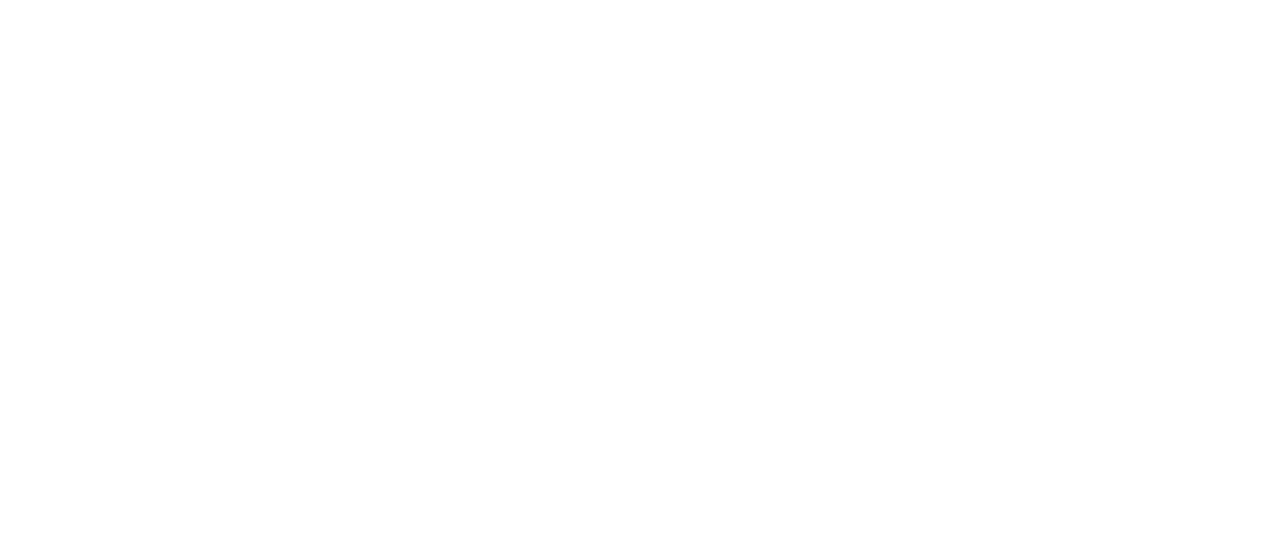
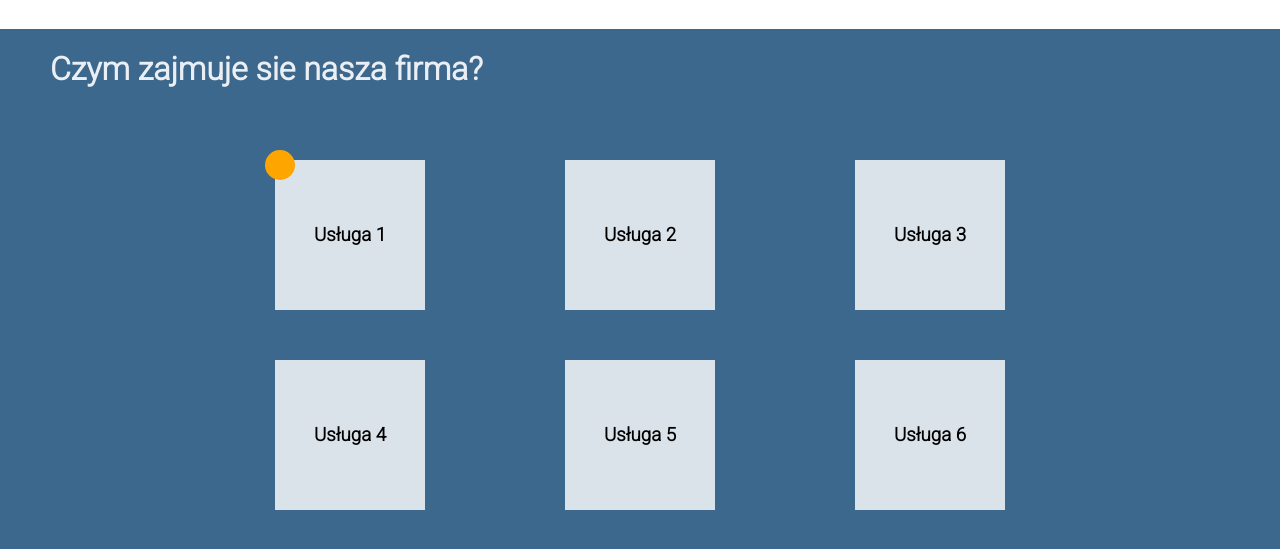
Before and after one commit to xoxoffy/collars-react-01, a React (Vite) app: page / in a window 1280 px wide. Shown: the part 1315-1864 px from the top of the page. Before the commit the page ends 1319 px from the top, so only its background shows below. Built offline with nearby package versions, Linux system fonts and the light colour scheme.

Commit message:
Service boxes finished

```diff
--- a/src/App.tsx
+++ b/src/App.tsx
@@ -1,14 +1,16 @@
 import './App.css';
 import HomeSection from './components/HomeSection/HomeSection';
 import NavBar from './components/Navbar/NavBar';
+import ServiceBoxes from './components/ServiceBoxes/ServiceBoxes';
 import Specialists from './components/Specialists/Specialists';
 
-const App = () => {
+const App: React.FunctionComponent = () => {
   return (
     <div className="App">
       <NavBar />
       <HomeSection />
       <Specialists />
+      <ServiceBoxes />
     </div>
   );
 };
--- /dev/null
+++ b/src/components/ServiceBoxes/ServiceBox/ServiceBox.css
@@ -0,0 +1,28 @@
+.service-box {
+  width: 150px;
+  height: 150px;
+  background-color: rgba(255, 255, 255, 0.815);
+  display: flex;
+  flex-wrap: wrap;
+  justify-content: center;
+  align-items: center;
+  margin-top: 50px;
+  margin-left: 25px;
+  margin-right: 25px;
+  transition-duration: 0.5s;
+}
+
+.service-box:hover {
+  transition-duration: 0.5s;
+  transform: scale(1.05);
+}
+
+.isNewCircle {
+  width: 30px;
+  height: 30px;
+  background-color: orange;
+  border-radius: 50%;
+  position: absolute;
+  margin-top: -140px;
+  margin-right: 140px;
+}
--- /dev/null
+++ b/src/components/ServiceBoxes/ServiceBox/ServiceBox.tsx
@@ -0,0 +1,21 @@
+import React from 'react';
+import './ServiceBox.css';
+
+interface Props {
+  serviceName?: string;
+  isNew?: boolean;
+}
+
+const ServiceBox: React.FunctionComponent<Props> = ({
+  serviceName = 'Usługa',
+  isNew = false,
+}) => {
+  return (
+    <div className="service-box">
+      {isNew && <div className="isNewCircle"></div>}
+      <h3>{serviceName}</h3>
+    </div>
+  );
+};
+
+export default ServiceBox;
--- /dev/null
+++ b/src/components/ServiceBoxes/ServiceBoxes.css
@@ -0,0 +1,20 @@
+.service-boxes-container {
+  background-color: rgb(60, 104, 141);
+  padding: 50px;
+}
+
+.service-boxes-container h1 {
+  color: rgba(255, 255, 255, 0.897);
+}
+
+.service-boxes {
+  display: flex;
+  justify-content: space-between;
+  flex-wrap: wrap;
+  margin-left: 200px;
+  margin-right: 200px;
+}
+
+.service-boxes-title {
+  margin-top: -50px;
+}
--- /dev/null
+++ b/src/components/ServiceBoxes/ServiceBoxes.tsx
@@ -0,0 +1,22 @@
+import React from 'react';
+import './ServiceBoxes.css';
+import { services } from '../../data/serviceBoxData';
+import ServiceBox from './ServiceBox/ServiceBox';
+
+const ServiceBoxes: React.FunctionComponent = () => {
+  const mappedServiceBoxes = services.map((services) => {
+    return (
+      <ServiceBox serviceName={services.serviceName} isNew={services.isNew} />
+    );
+  });
+  return (
+    <div className="service-boxes-container">
+      <div className="service-boxes-title">
+        <h1>Czym zajmuje sie nasza firma?</h1>
+      </div>
+      <div className="service-boxes">{mappedServiceBoxes}</div>
+    </div>
+  );
+};
+
+export default ServiceBoxes;
--- a/src/components/Specialists/Specialists.css
+++ b/src/components/Specialists/Specialists.css
@@ -1,6 +1,7 @@
 .specialists-container {
   margin-left: 50px;
   margin-right: 50px;
+  margin-bottom: 25px;
 }
 
 .specialists-header {
--- /dev/null
+++ b/src/data/serviceBoxData.ts
@@ -0,0 +1,26 @@
+export const services = [
+  {
+    serviceName: 'Usługa 1',
+    isNew: true,
+  },
+  {
+    serviceName: 'Usługa 2',
+    isNew: false,
+  },
+  {
+    serviceName: 'Usługa 3',
+    isNew: false,
+  },
+  {
+    serviceName: 'Usługa 4',
+    isNew: false,
+  },
+  {
+    serviceName: 'Usługa 5',
+    isNew: false,
+  },
+  {
+    serviceName: 'Usługa 6',
+    isNew: false,
+  },
+];
```
